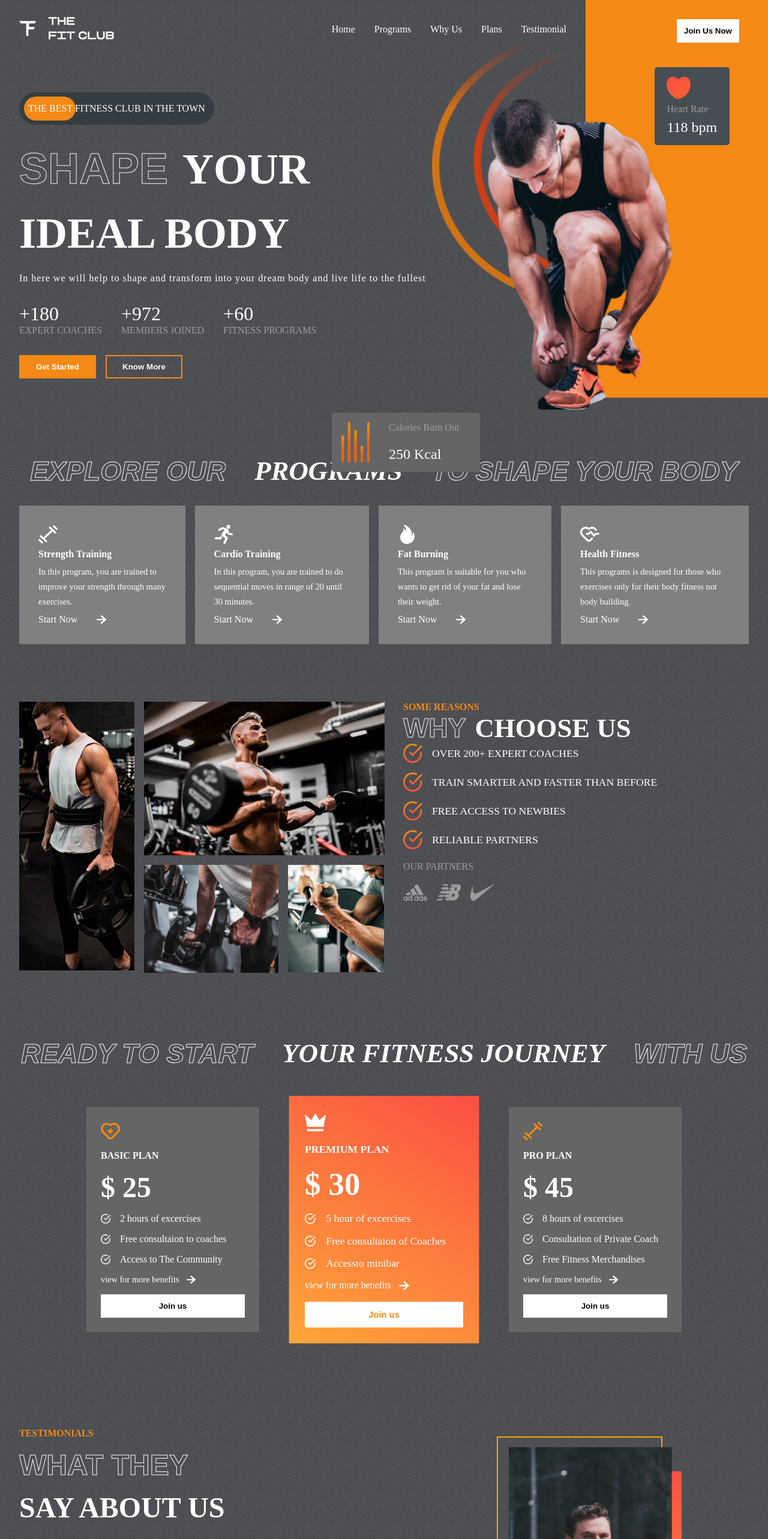
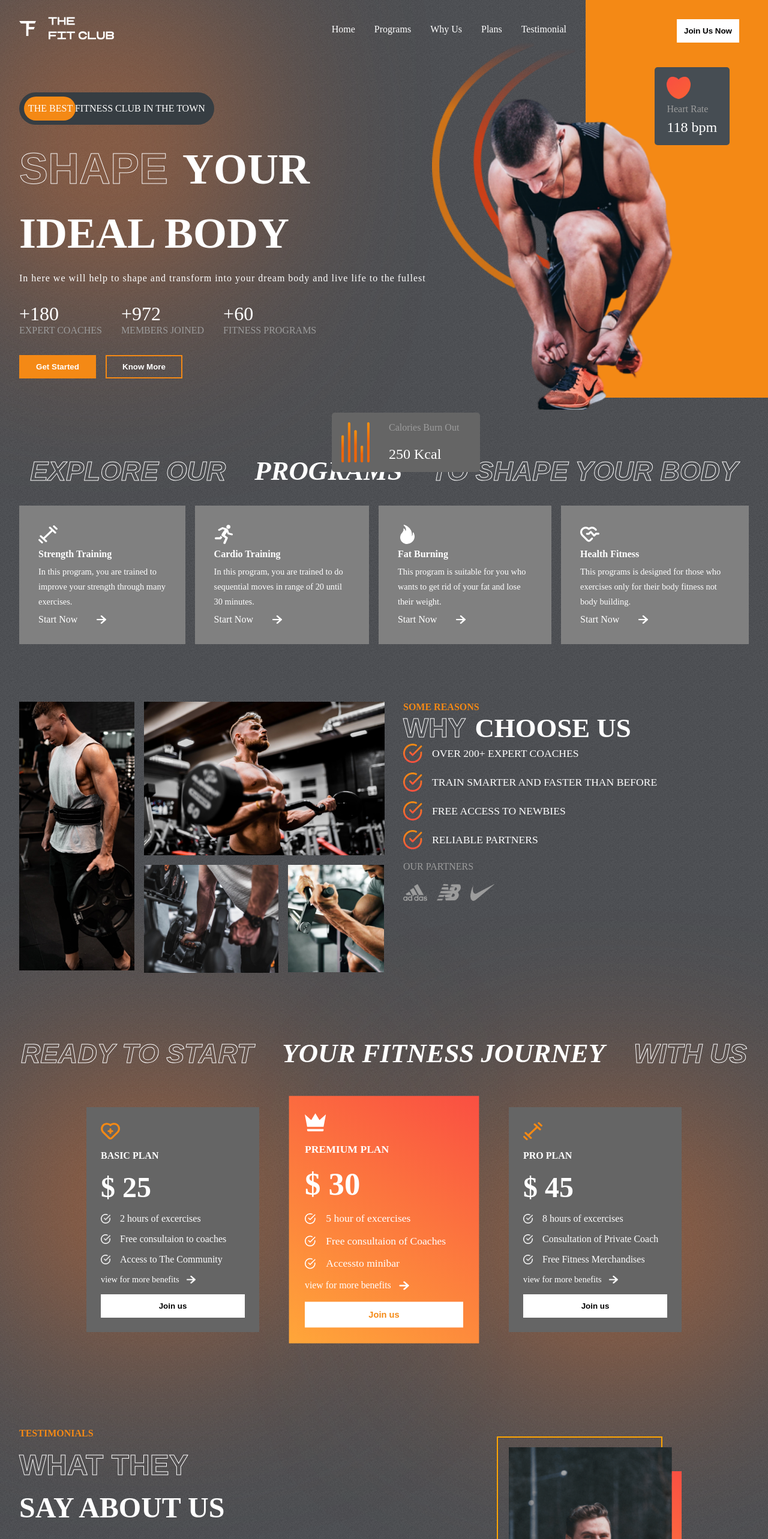
Before and after one commit to yasiramus/Gym-website, a React (Create React App) app: page / in a window 1280 px wide. Shown: the top 2566 px of the page at 60% size. Built offline with nearby package versions, Linux system fonts and the light colour scheme; a web font is replaced by a local one.

Commit message:
footer added

```diff
--- a/src/Components/Footer/Footer.jsx
+++ b/src/Components/Footer/Footer.jsx
@@ -1,10 +1,47 @@
-import React from 'react'
+import "./footer.css";
+
+import Instagram from "../../assets/instagram.png";
+
+import Linkedin from "../../assets/linkedin.png";
+
+import Github from "../../assets/github.png";
+
+import Logo from "../../assets/logo.png";
+
 
 const Footer = () => {
+
   return (
-    <div>
-      hi
-    </div>
+
+    <footer>
+
+      <hr />
+
+      <div className='footer-images'>
+
+        <div className="socialMedia">
+
+          <img src={Github} alt={Github} />
+
+          <img src={Instagram} alt={Instagram} />
+
+          <img src={Linkedin} alt={Linkedin} />
+
+        </div>
+
+        <div className="logo-footer">
+
+          <img src={Logo} alt={Logo} />
+
+        </div>
+
+      </div>
+
+      <div className="blur footer-blur1"></div>
+      <div className="blur footer-blur2"></div>
+
+    </footer>
+
   )
 }
 
--- a/src/Components/Footer/footer.css
+++ b/src/Components/Footer/footer.css
@@ -0,0 +1,66 @@
+footer {
+
+    position: relative;
+
+}
+
+footer hr {
+
+    border: 1px solid var(--lightgray);
+
+}
+
+.footer-images {
+
+    padding: 1rem 2rem;
+    display: flex;
+    flex-direction: column;
+    gap: 4rem;
+    align-items:center;
+    justify-content: center;
+    height: 20rem;
+
+}
+
+.socialMedia {
+
+    display: flex;
+    column-gap: 4rem;
+
+}
+
+.socialMedia img {
+
+    width: 2rem;
+    height: 2rem;
+    cursor: pointer;
+
+}
+
+.logo-footer img {
+
+    width: 10rem;
+
+}
+
+.footer-blur1 {
+
+    bottom: 0;
+    right: 15%;
+    width: 26rem;
+    height: 12rem;
+    filter: blur(200px);
+    background: red;
+
+}
+
+.footer-blur2 {
+
+    bottom: 0;
+    left: 15%;
+    width: 26rem;
+    height: 12rem;
+    filter: blur(200px);
+    background: rgb(255,115,0);
+
+}
--- a/src/Components/Header/Header.jsx
+++ b/src/Components/Header/Header.jsx
@@ -26,6 +26,8 @@ const Header = () => {
 
         <>
             <div className="header">
+
+                <div className="blur header-blur"></div>
                 {/* dividing the header section into 2 parts that is the left and right side  */}
                 {/* the left side section start from here  */}
                 <div className="left-h">
--- a/src/Components/Header/header.css
+++ b/src/Components/Header/header.css
@@ -6,6 +6,12 @@
 
 }
 
+.header-blur {
+
+    width: 22rem;
+    height: 30rem;
+    left: 0;
+}
 .left-h {
 
     padding: 1.5rem 2rem 2rem;
--- a/src/Components/Plans/Plans.jsx
+++ b/src/Components/Plans/Plans.jsx
@@ -16,6 +16,9 @@ const Plans = () => {
         <>
 
             <div className="plans-container">
+
+                <div className="blur plansSection-blur1"></div>
+                <div className="blur plansSection-blur2"></div>
 
                 {/* programs header section*/}
                 <div className="programs-header">
--- a/src/Components/Plans/plans.css
+++ b/src/Components/Plans/plans.css
@@ -6,6 +6,22 @@
     flex-direction: column;
     row-gap: 4rem;
 
+}
+
+.plansSection-blur1 {
+
+    width: 32rem;
+    height: 23rem;
+    margin-top: 6rem;
+    left: 0;
+}
+
+.plansSection-blur2 {
+
+    width: 32rem;
+    height: 23rem;
+    margin-top: 10rem;
+    right:0;
 }
 
 /* styling the entire card container  */
--- a/src/Components/Testimonials/Testimonial.jsx
+++ b/src/Components/Testimonials/Testimonial.jsx
@@ -16,7 +16,6 @@ const Testimonial = () => {
 
     // calculate length of reviews
     const calculateTestimonialLength = testimonialsData.length;
-    console.log(calculateTestimonialLength,'calculateReviewLength');
 
     return (
 
--- a/src/index.css
+++ b/src/index.css
@@ -69,3 +69,12 @@ body {
   cursor: pointer;
 
 }
+
+.blur {
+
+  background:rgba(253, 120, 43, 0.69);
+  position: absolute;
+  border-radius: 50%;
+  filter: blur(150px);
+  z-index:-9;
+}
```
